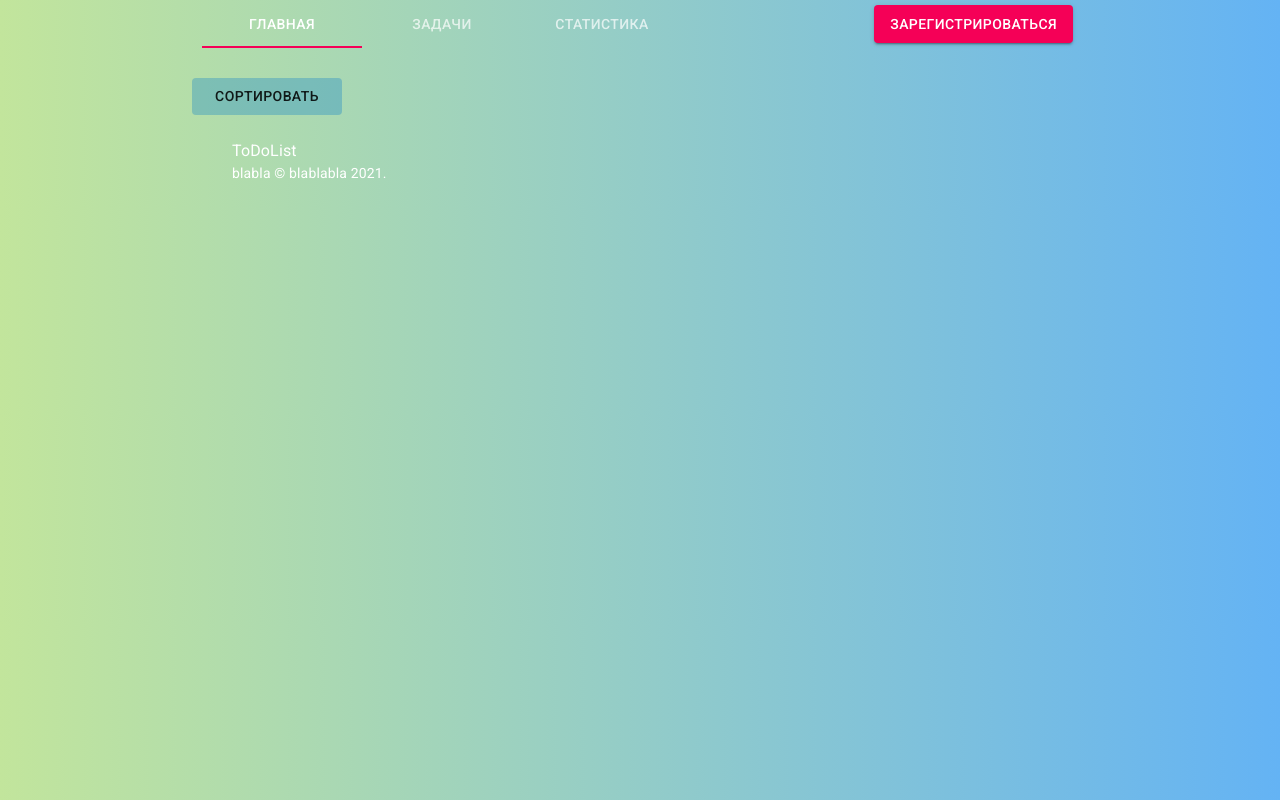
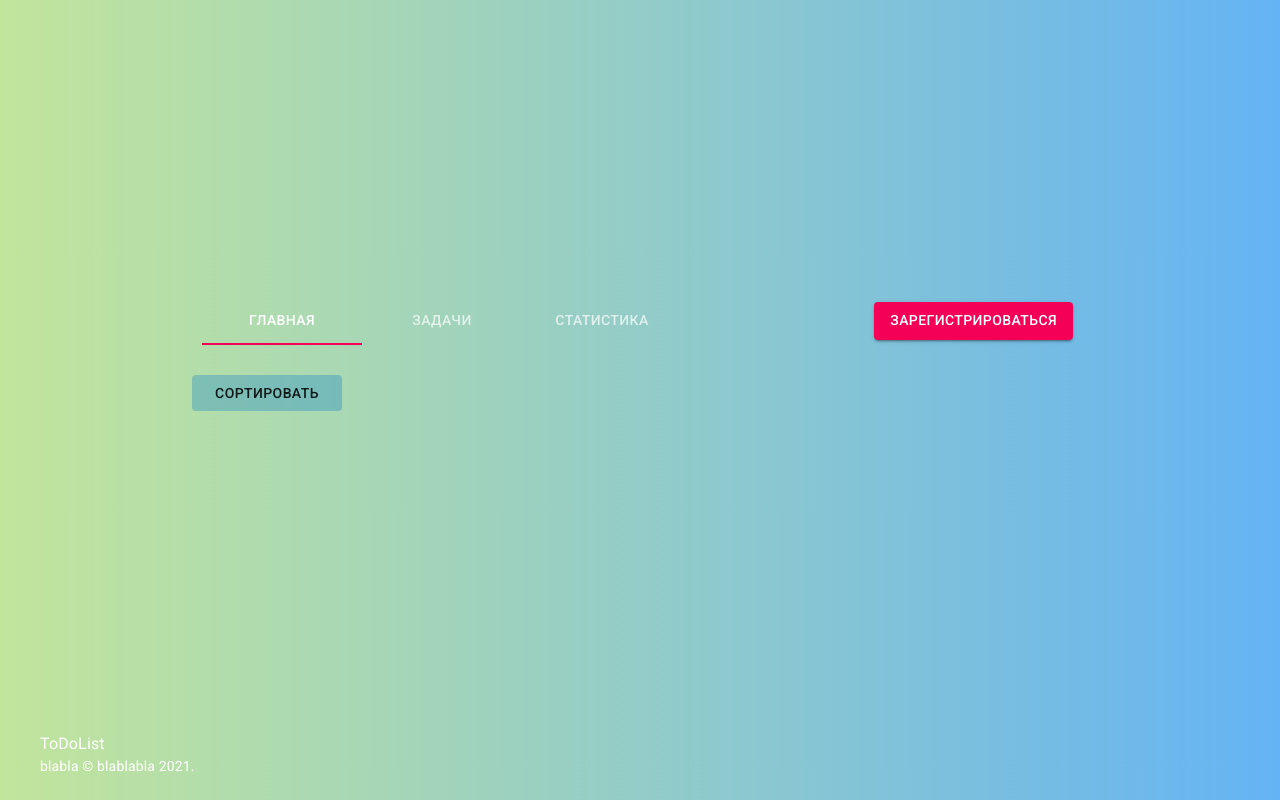
Before and after one commit to mmarkelov/frontend-react-practice, a React (Create React App) app: page /tasks in a window 1280 px wide. Built offline with nearby package versions, Linux system fonts and the light colour scheme.

Commit message:
Style fixes

```diff
--- a/src/App.css
+++ b/src/App.css
@@ -1,3 +1,13 @@
+html, body {
+  height: 100%;
+}
+
 body {
   background: linear-gradient(to right, #c2e59c, #64b3f4);
 }
+
+#root {
+  display: flex;
+  flex-direction: column;
+  height: 100%;
+}
--- a/src/App.js
+++ b/src/App.js
@@ -38,8 +38,8 @@ const App = () => {
           <Statistics />
         </Route>
       </Switch>
-      <Footer/>
     </Box>
+    <Footer/>
     </Router>
 }
 
--- a/src/components/Footer/index.js
+++ b/src/components/Footer/index.js
@@ -15,9 +15,7 @@ function Copyright() {
 const useStyles = makeStyles((theme) => ({
   root: {
     display: "flex",
-    flexDirection: "row",
     padding: theme.spacing(3, 2),
-    marginTop: "auto",
     color: "white"
   }
 }));
```
